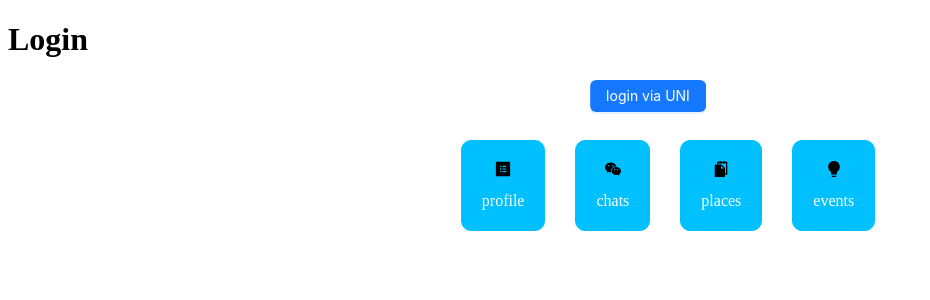
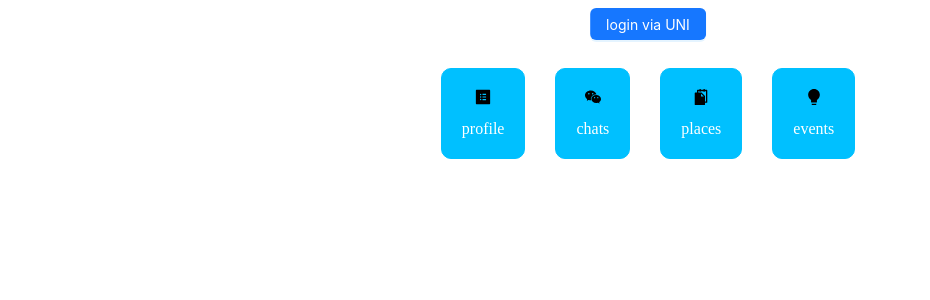
Before and after one commit to student-programmer/mycampus, a Next.js app: page / in a window 1280 px wide. Shown: the top 300 px of the page, without its empty margins (0-930 px from the left). Built offline with nearby package versions, Linux system fonts and the light colour scheme.

Commit message:
fix commit navmenu

```diff
--- a/fsd/pages/Login.tsx
+++ b/fsd/pages/Login.tsx
@@ -5,7 +5,6 @@ import LoginForm from '../features/auth/ui/LoginForm';
 const Login = () => {
 	return (
 		<div>
-			<h1>Login</h1>
 			<LoginForm />
 		</div>
 	);
--- a/fsd/widgets/navMenu/NavMenu.module.scss
+++ b/fsd/widgets/navMenu/NavMenu.module.scss
@@ -5,6 +5,7 @@
   list-style: none;
   gap: 30px;
   margin-top: 60px;
+  padding: 0px;
 }
 
 .navList a {
```
